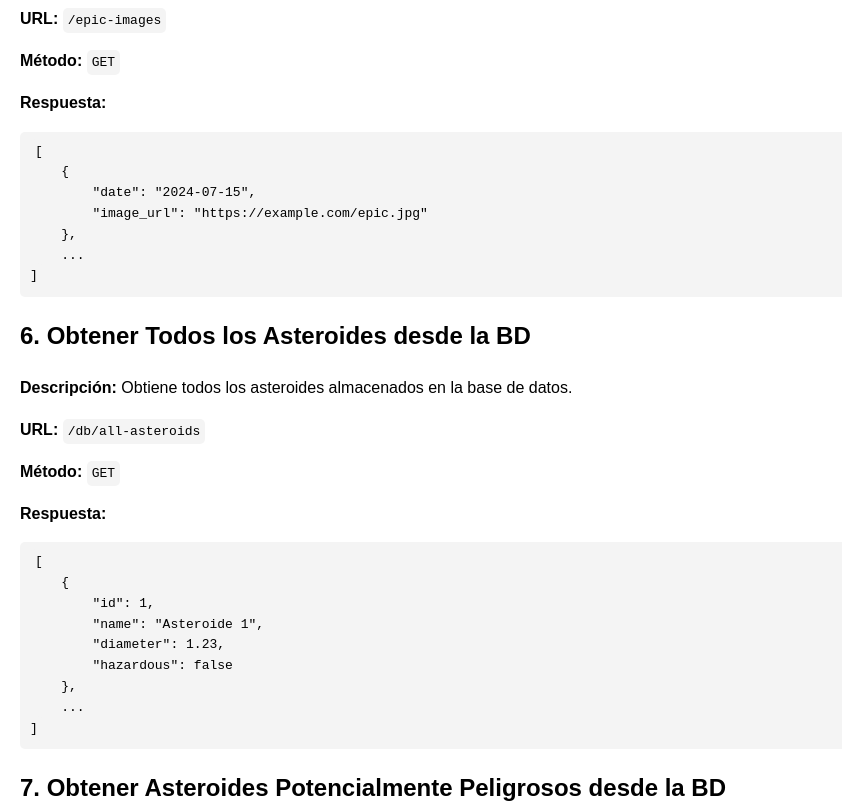
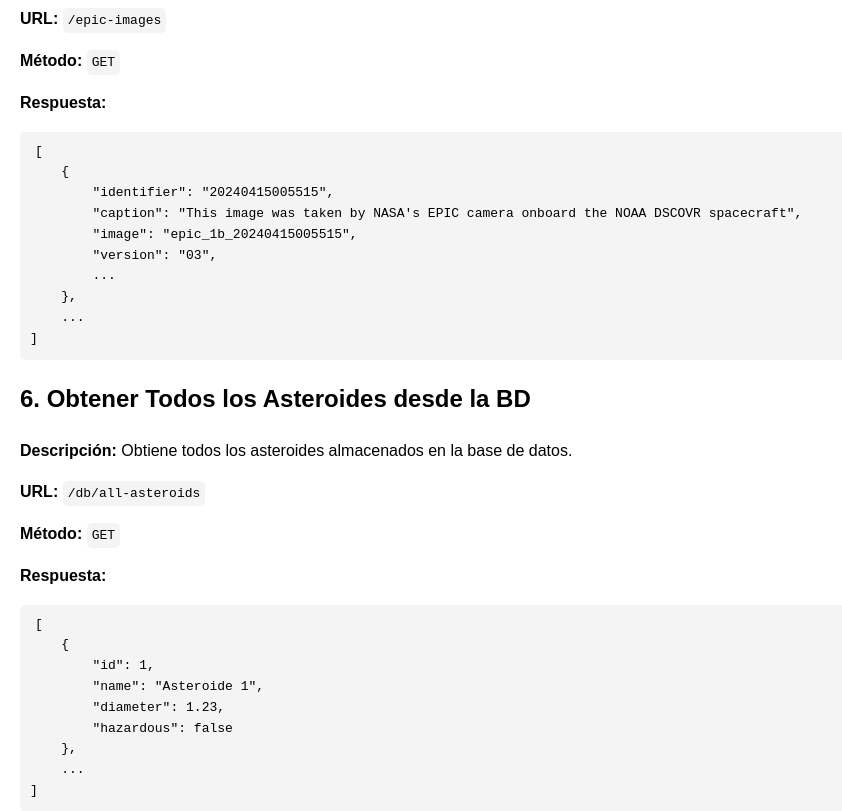
Before and after one commit to XatoPo/InteligenzeTest, a website: page public/index.html in a window 1280 px wide. Shown: the part 2160-2971 px from the top of the page, without its empty margins (0-842 px from the left). Drawn offline with Linux system fonts and the light colour scheme.

Commit message:
CHANGE INDEX.HTML

```diff
--- a/public/index.html
+++ b/public/index.html
@@ -115,8 +115,11 @@
         <p><strong>Respuesta:</strong></p>
         <pre><code>[
     {
-        "date": "2024-07-15",
-        "image_url": "https://example.com/epic.jpg"
+        "identifier": "20240415005515",
+        "caption": "This image was taken by NASA's EPIC camera onboard the NOAA DSCOVR spacecraft",
+        "image": "epic_1b_20240415005515",
+        "version": "03",
+        ...
     },
     ...
 ]</code></pre>
@@ -200,8 +203,8 @@
         <pre><code>[
     {
         "date": "2024-07-15",
-        "image_url": "https://example.com/epic.jpg",
         "associated_data": "Datos asociados"
+        ...
     },
     ...
 ]</code></pre>
```
